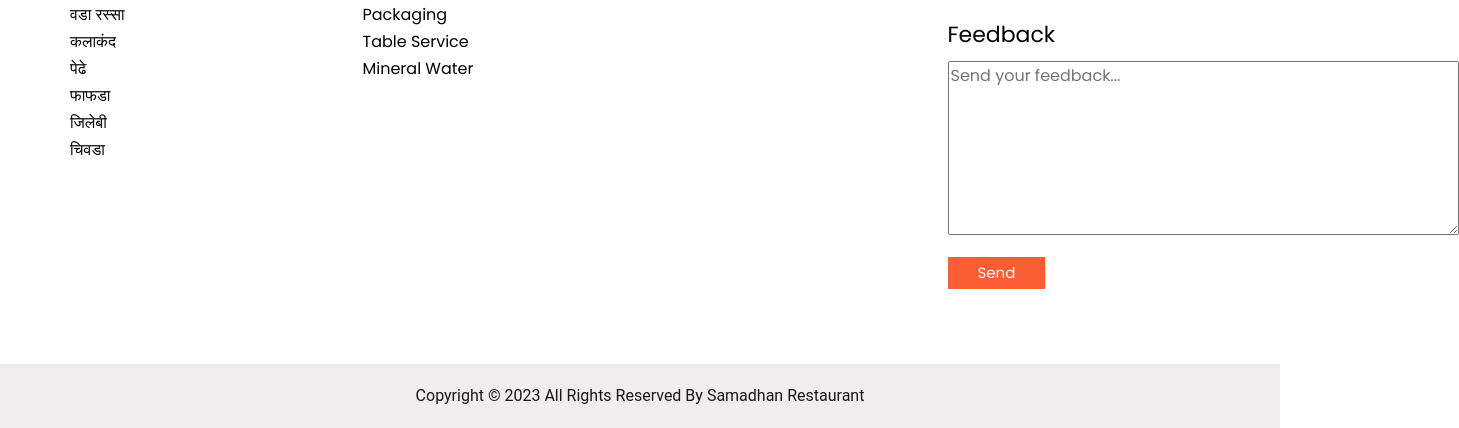
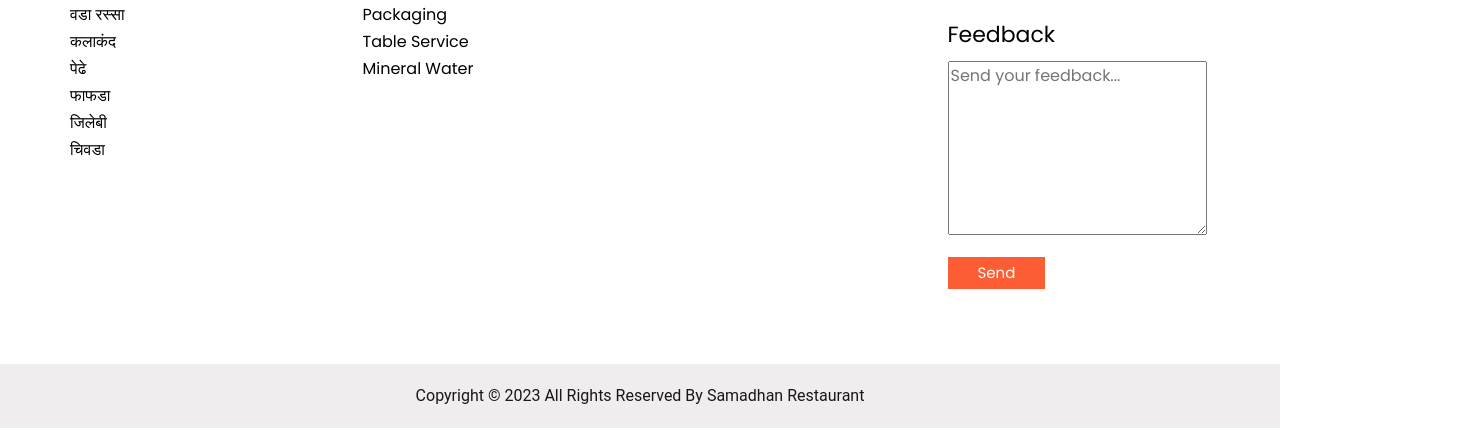
Before and after one commit to SamadhanRestaurant/Samadhan-Restaurant, a plain HTML site: page index.html in a window 1280 px wide. Shown: the part 5319-5747 px from the top of the page, 1459 px wide, since content can reach past the window. Drawn offline with nearby package versions, Linux system fonts and the light colour scheme; some packages are replaced by stand-ins of ours.

Commit message:
Update index.html

```diff
--- a/index.html
+++ b/index.html
@@ -550,7 +550,7 @@
             </h5>
             <div class="form_container">
               <form action="">
-                <textarea id="" cols="35" rows="7" placeholder="Send your feedback..."></textarea>
+                <textarea id="" cols="17" rows="7" placeholder="Send your feedback..."></textarea>
                 <button type="submit">
                   Send
                 </button>
```
